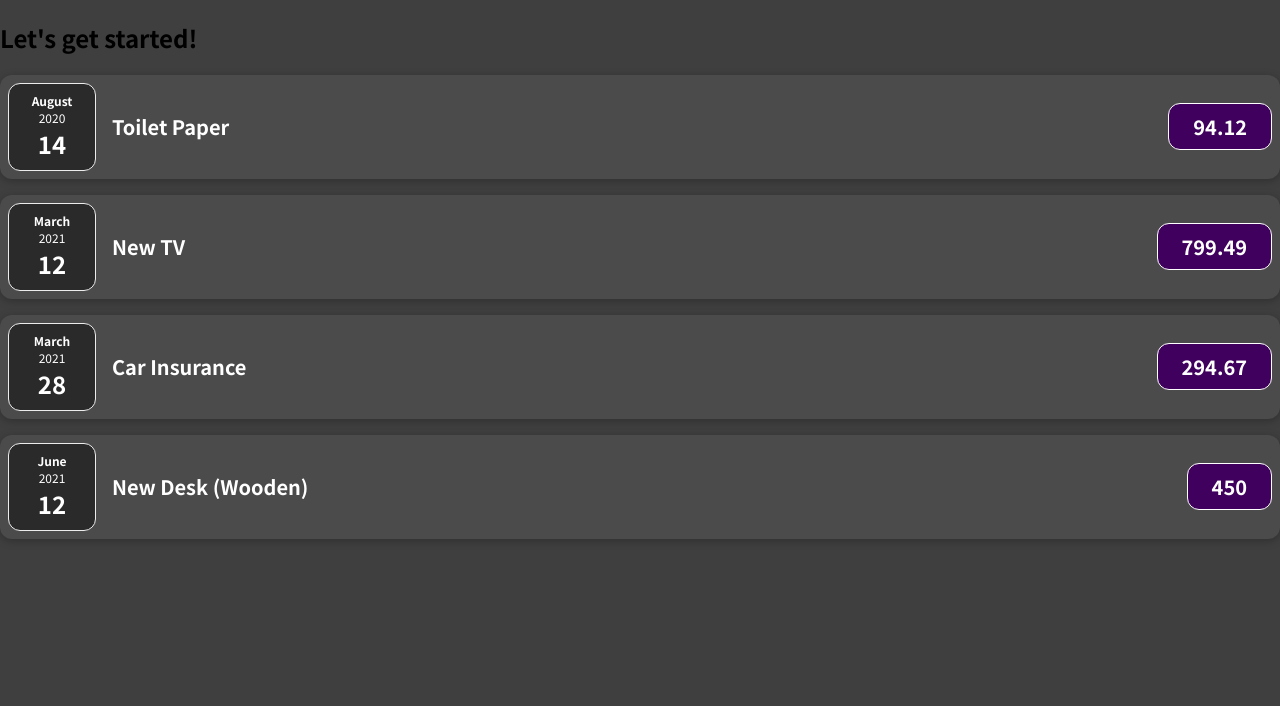
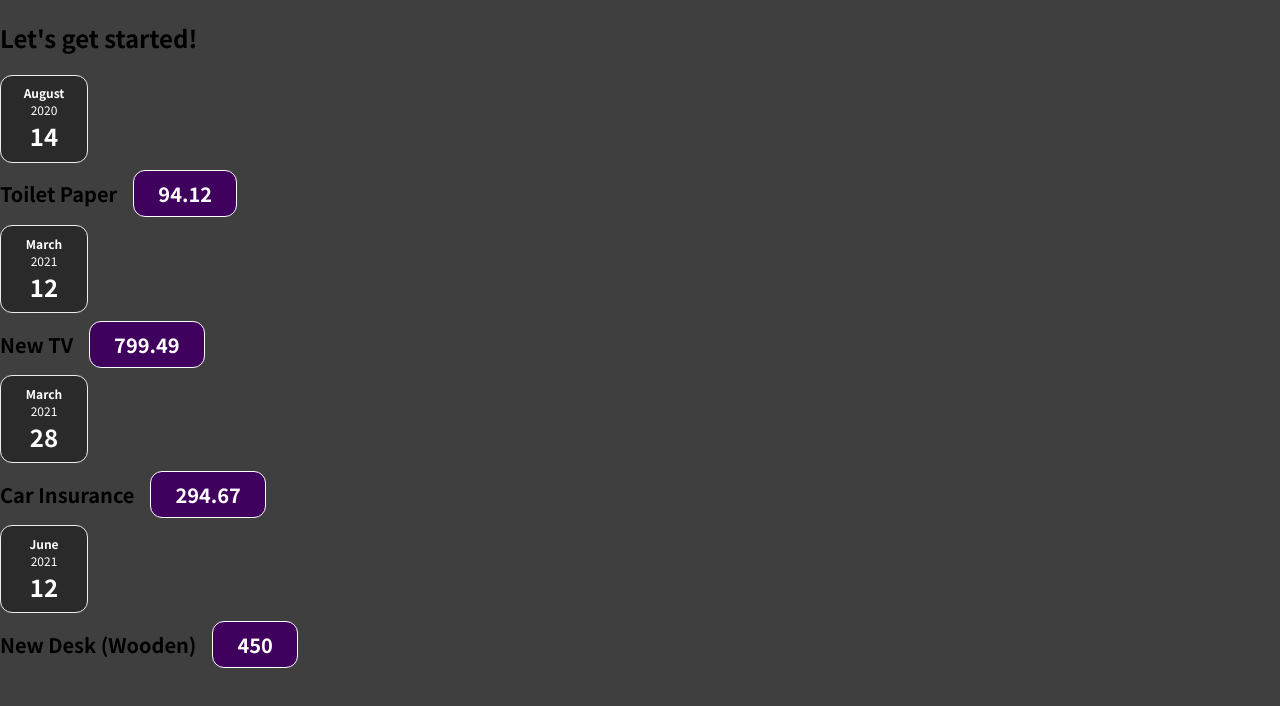
Before and after one commit to whynesspower/1-expense-tracker, a JavaScript app: page / in a window 1280 px wide. Shown: the top 706 px of the page. Built offline with nearby package versions, Linux system fonts and the light colour scheme.

Commit message:
MOVING FURTHER

```diff
--- a/src/components/Card.js
+++ b/src/components/Card.js
@@ -1,4 +1,5 @@
 import "./Card.css";
-export default function Card() {
-  return <div className="card"></div>;
+
+export default function Card(props) {
+  return <div className="card">{props.children}</div>;
 }
--- a/src/components/ExpenseItem.js
+++ b/src/components/ExpenseItem.js
@@ -1,14 +1,14 @@
 import "./ExpenseItem.css";
 import Date from "./ExpenseDate";
-
+import Card from "./Card";
 export default function ExpenseItem(props) {
   return (
-    <div className="expense-item">
+    <Card className="expense-item">
       <Date date={props.date} />
       <div className="expense-item__description">
         <h2>{props.title} </h2>
         <div className="expense-item__price">{props.amount}</div>
       </div>
-    </div>
+    </Card>
   );
 }
```
